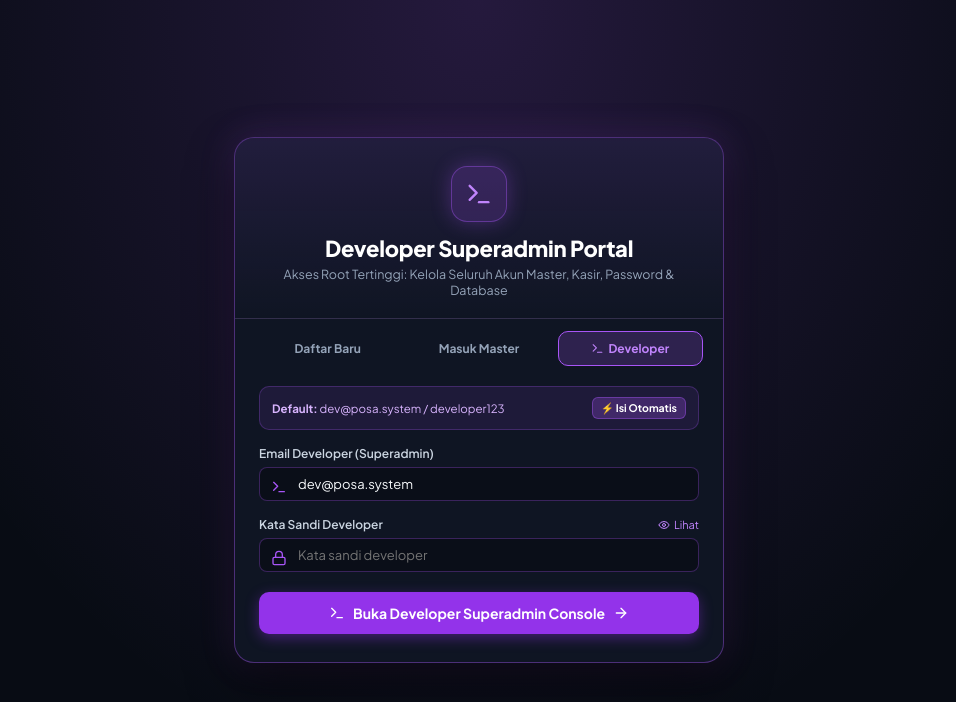
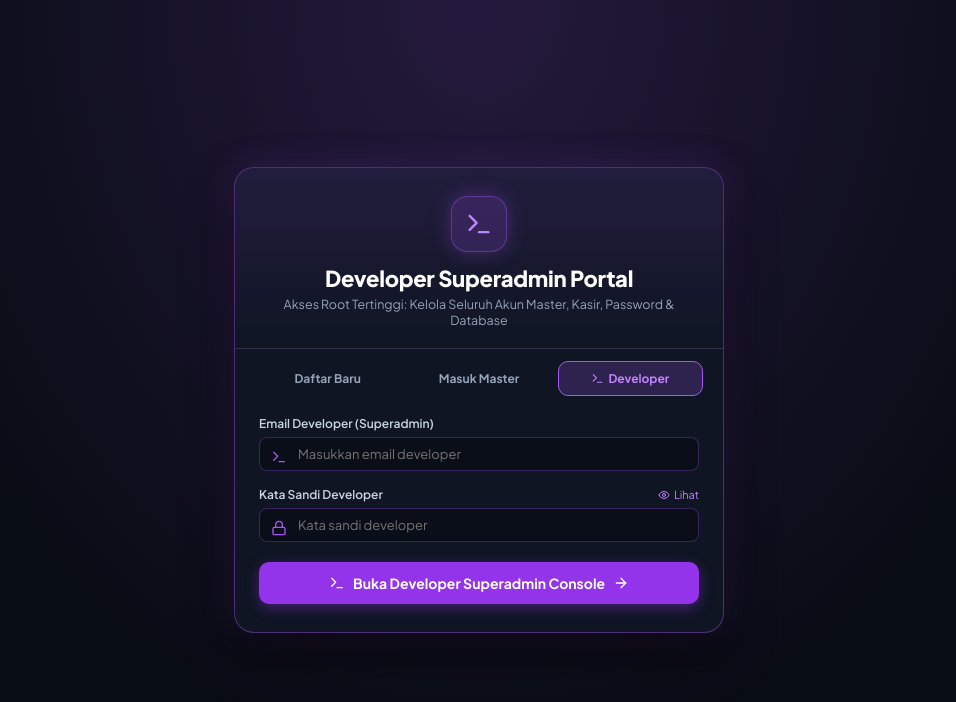
Before and after one commit to ANANTHA1628/projek_bisnis, a React (Vite) app: page / in a window 1280 px wide. Both pictures are taken after a click on the button "Developer". Shown: the top 702 px of the page, without its empty margins (161-1117 px from the left). Built offline with nearby package versions, Linux system fonts and the light colour scheme.

Commit message:
fix: remove autofill credentials banner and only autofill developer email if previously logged in

```diff
--- a/src/views/AuthMasterView.jsx
+++ b/src/views/AuthMasterView.jsx
@@ -45,8 +45,16 @@ export default function AuthMasterView({ defaultMode = 'register', onSwitchToPin
   const [loginEmail, setLoginEmail] = useState(masterAccount?.email || '');
   const [loginPassword, setLoginPassword] = useState('');
 
-  // Developer Login state
-  const [devEmailInput, setDevEmailInput] = useState(devCredentials?.email || 'dev@posa.system');
+  // Developer Login state - Hanya otomatis terisi jika SUDAH PERNAH login sebelumnya di browser ini
+  const hasDevLoggedIn = typeof window !== 'undefined' && localStorage.getItem('posa_dev_logged_in') === 'true';
+  const [devEmailInput, setDevEmailInput] = useState(() => {
+    try {
+      if (localStorage.getItem('posa_dev_logged_in') === 'true') {
+        return localStorage.getItem('posa_last_dev_email') || '';
+      }
+    } catch {}
+    return '';
+  });
   const [devPassInput, setDevPassInput] = useState('');
 
   const handleRegisterSubmit = (e) => {
@@ -107,13 +115,11 @@ export default function AuthMasterView({ defaultMode = 'register', onSwitchToPin
       setErrorMsg(res.message || 'Kredensial Developer tidak valid.');
     } else {
       playSound('success');
+      try {
+        localStorage.setItem('posa_dev_logged_in', 'true');
+        localStorage.setItem('posa_last_dev_email', devEmailInput.trim());
+      } catch {}
     }
-  };
-
-  const handleAutofillDev = () => {
-    setDevEmailInput(devCredentials?.email || 'dev@posa.system');
-    setDevPassInput(devCredentials?.password || 'developer123');
-    playSound('click');
   };
 
   const isDevMode = mode === 'developer';
@@ -544,40 +550,24 @@ export default function AuthMasterView({ defaultMode = 'register', onSwitchToPin
           ) : (
             /* Developer Login Portal */
             <form onSubmit={handleDevLoginSubmit} style={{ display: 'flex', flexDirection: 'column', gap: '16px' }}>
+              {hasDevLoggedIn && devEmailInput && (
                 <div
                   style={{
-                  padding: '10px 12px',
-                  borderRadius: '10px',
+                    padding: '8px 12px',
+                    borderRadius: '8px',
                     backgroundColor: 'rgba(168, 85, 247, 0.1)',
                     border: '1px solid rgba(168, 85, 247, 0.25)',
-                  fontSize: '11.5px',
+                    fontSize: '11px',
                     color: '#d8b4fe',
                     display: 'flex',
                     alignItems: 'center',
-                  justifyContent: 'space-between',
-                  gap: '8px'
+                    gap: '6px'
                   }}
                 >
-                <div>
-                  <strong>Default:</strong> dev@posa.system / developer123
+                  <CheckCircle2 size={13} color="#c084fc" />
+                  <span>Email developer terisi otomatis dari sesi login sebelumnya di browser ini.</span>
                 </div>
-                <button
-                  type="button"
-                  onClick={handleAutofillDev}
-                  style={{
-                    background: 'rgba(168, 85, 247, 0.25)',
-                    border: '1px solid rgba(168, 85, 247, 0.4)',
-                    color: '#ffffff',
-                    borderRadius: '6px',
-                    padding: '3px 8px',
-                    fontSize: '10.5px',
-                    fontWeight: 700,
-                    cursor: 'pointer'
-                  }}
-                >
-                  ⚡ Isi Otomatis
-                </button>
-              </div>
+              )}
 
               <div>
                 <label style={{ fontSize: '12px', fontWeight: 600, color: '#cbd5e1', display: 'block', marginBottom: '6px' }}>
@@ -586,10 +576,10 @@ export default function AuthMasterView({ defaultMode = 'register', onSwitchToPin
                 <div style={{ position: 'relative' }}>
                   <Terminal size={16} style={{ position: 'absolute', left: '12px', top: '12px', color: '#a855f7' }} />
                   <input
-                    type="text"
+                    type="email"
                     className="posa-input w-full font-mono"
                     style={{ paddingLeft: '38px', borderColor: 'rgba(168, 85, 247, 0.3)' }}
-                    placeholder="dev@posa.system"
+                    placeholder="Masukkan email developer"
                     value={devEmailInput}
                     onChange={(e) => setDevEmailInput(e.target.value)}
                     required
```
Lines whose indentation alone changed are shown as unchanged.
